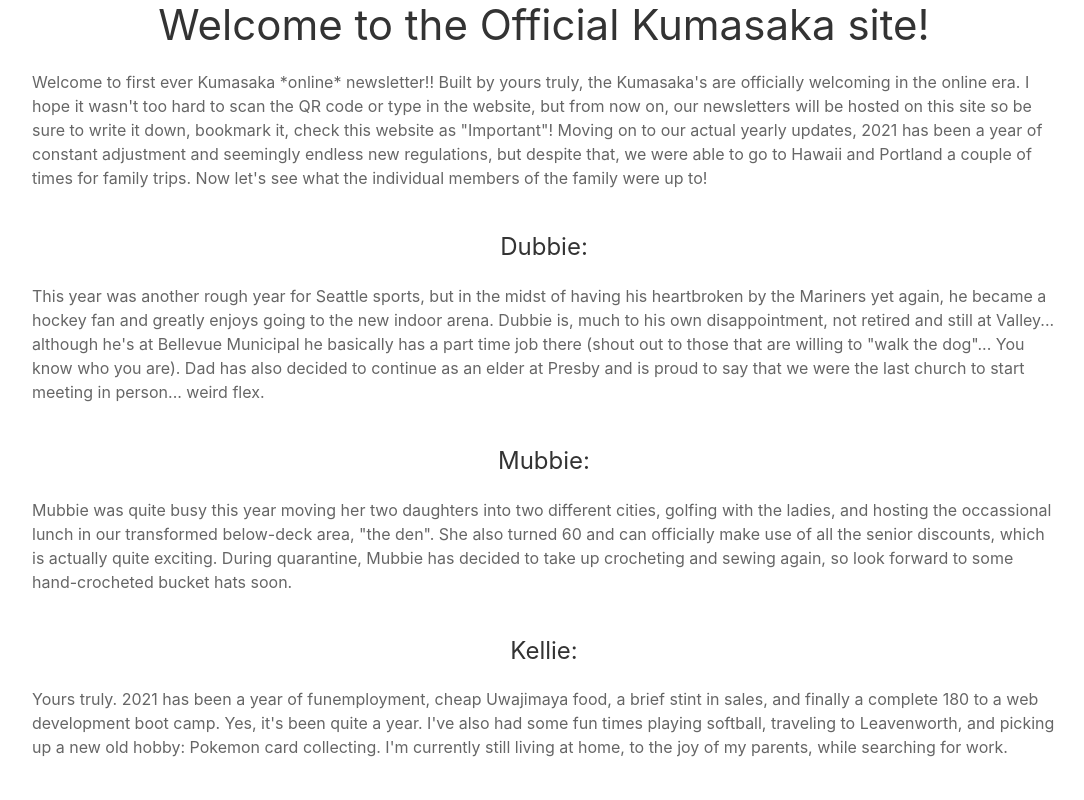
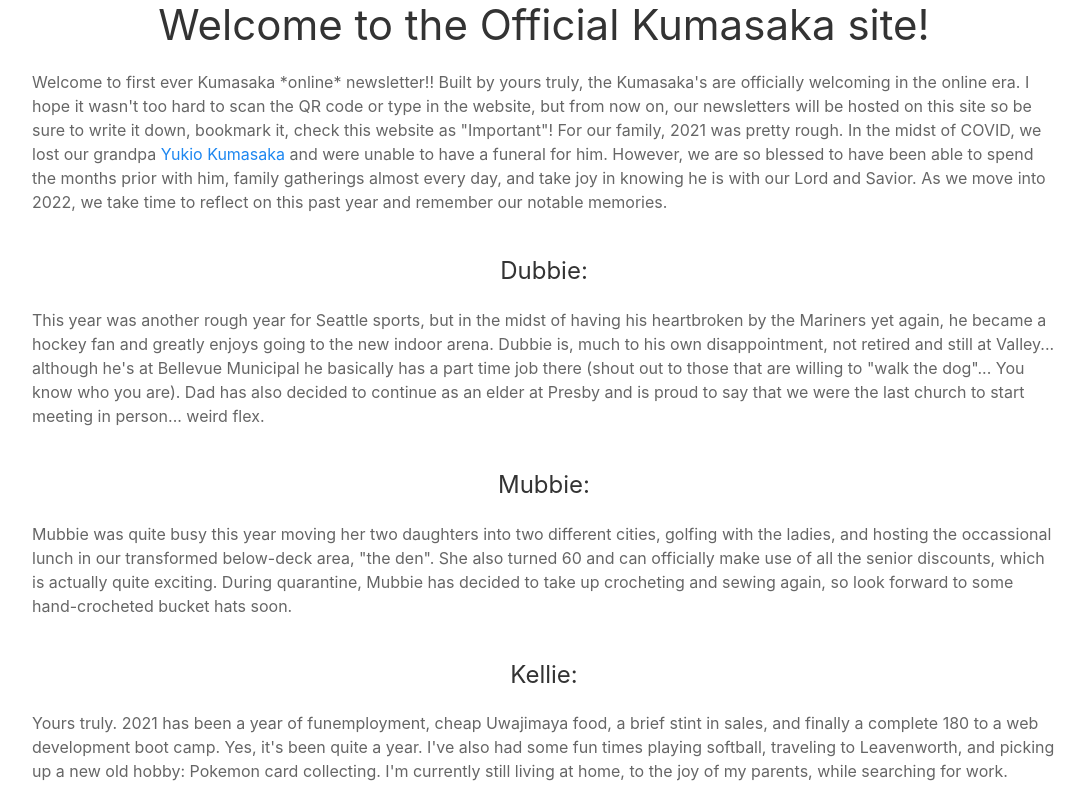
Before and after one commit to kelliekumasaka/christmas, a React (Create React App) app: page / in a window 1280 px wide. Shown: the top 800 px of the page, without its empty margins (96-1180 px from the left). Built offline with nearby package versions, Linux system fonts and the light colour scheme.

Commit message:
letter edits

```diff
--- a/src/components/Letter/Letter.js
+++ b/src/components/Letter/Letter.js
@@ -5,7 +5,7 @@ function Letter (){
     return(
         <div id="hello">
             <p>
-                Welcome to first ever Kumasaka *online* newsletter!! Built by yours truly, the Kumasaka's are officially welcoming in the online era. I hope it wasn't too hard to scan the QR code or type in the website, but from now on, our newsletters will be hosted on this site so be sure to write it down, bookmark it, check this website as "Important"! Moving on to our actual yearly updates, 2021 has been a year of constant adjustment and seemingly endless new regulations, but despite that, we were able to go to Hawaii and Portland a couple of times for family trips. Now let's see what the individual members of the family were up to!
+                Welcome to first ever Kumasaka *online* newsletter!! Built by yours truly, the Kumasaka's are officially welcoming in the online era. I hope it wasn't too hard to scan the QR code or type in the website, but from now on, our newsletters will be hosted on this site so be sure to write it down, bookmark it, check this website as "Important"! For our family, 2021 was pretty rough. In the midst of COVID, we lost our grandpa <a href="https://www.dignitymemorial.com/obituaries/seattle-wa/yukio-kumasaka-10230018?utm_source=obit_alerts&utm_medium=email&utm_campaign=obit_detail&utm_content=view_updates_button">Yukio Kumasaka</a> and were unable to have a funeral for him. However, we are so blessed to have been able to spend the months prior with him, family gatherings almost every day, and take joy in knowing he is with our Lord and Savior. As we move into 2022, we take time to reflect on this past year and remember our notable memories.
             </p>
             <h3>Dubbie:</h3>
             <p>
```
